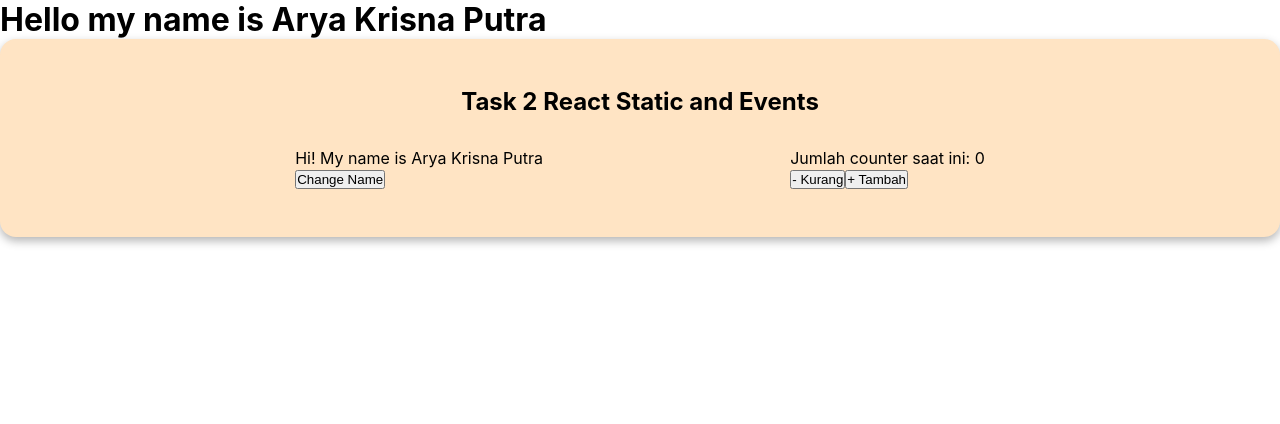
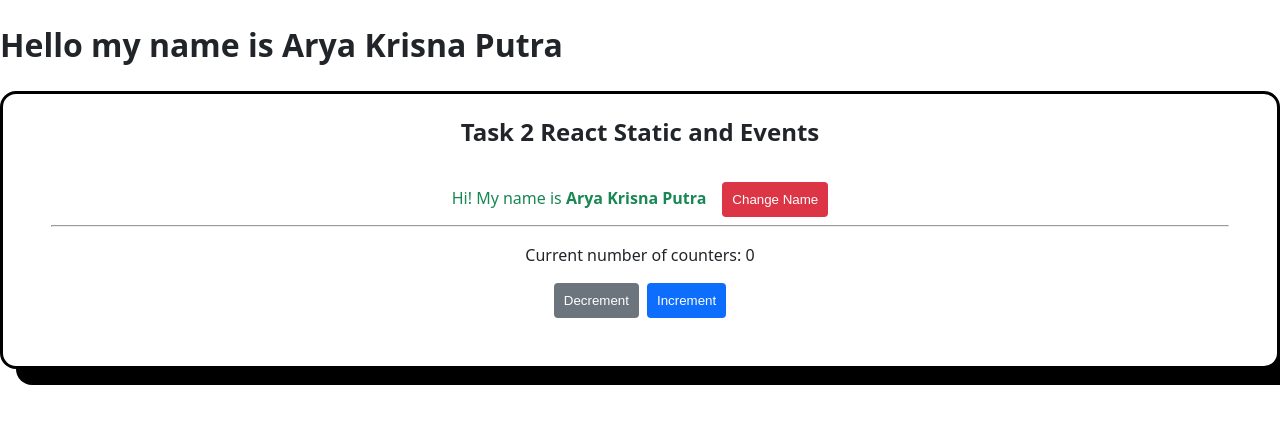
Before and after one commit to aryakpt/react-ss, a React (Create React App) app: page / in a window 1280 px wide. Shown: the top 424 px of the page. Built offline with nearby package versions, Linux system fonts and the light colour scheme.

Commit message:
Task 3 - React Styling Components

```diff
--- a/src/App.css
+++ b/src/App.css
@@ -1,13 +1,124 @@
-* {
+@charset "UTF-8";
+:root {
+  --bs-blue: #0d6efd;
+  --bs-indigo: #6610f2;
+  --bs-purple: #6f42c1;
+  --bs-pink: #d63384;
+  --bs-red: #dc3545;
+  --bs-orange: #fd7e14;
+  --bs-yellow: #ffc107;
+  --bs-green: #198754;
+  --bs-teal: #20c997;
+  --bs-cyan: #0dcaf0;
+  --bs-white: #fff;
+  --bs-gray: #6c757d;
+  --bs-gray-dark: #343a40;
+  --bs-gray-100: #f8f9fa;
+  --bs-gray-200: #e9ecef;
+  --bs-gray-300: #dee2e6;
+  --bs-gray-400: #ced4da;
+  --bs-gray-500: #adb5bd;
+  --bs-gray-600: #6c757d;
+  --bs-gray-700: #495057;
+  --bs-gray-800: #343a40;
+  --bs-gray-900: #212529;
+  --bs-primary: #0d6efd;
+  --bs-secondary: #6c757d;
+  --bs-success: #198754;
+  --bs-info: #0dcaf0;
+  --bs-warning: #ffc107;
+  --bs-danger: #dc3545;
+  --bs-light: #f8f9fa;
+  --bs-dark: #212529;
+  --bs-primary-rgb: 13, 110, 253;
+  --bs-secondary-rgb: 108, 117, 125;
+  --bs-success-rgb: 25, 135, 84;
+  --bs-info-rgb: 13, 202, 240;
+  --bs-warning-rgb: 255, 193, 7;
+  --bs-danger-rgb: 220, 53, 69;
+  --bs-light-rgb: 248, 249, 250;
+  --bs-dark-rgb: 33, 37, 41;
+  --bs-white-rgb: 255, 255, 255;
+  --bs-black-rgb: 0, 0, 0;
+  --bs-body-color-rgb: 33, 37, 41;
+  --bs-body-bg-rgb: 255, 255, 255;
+  --bs-font-sans-serif: system-ui, -apple-system, "Segoe UI", Roboto, "Helvetica Neue", Arial, "Noto Sans", "Liberation Sans", sans-serif, "Apple Color Emoji", "Segoe UI Emoji", "Segoe UI Symbol", "Noto Color Emoji";
+  --bs-font-monospace: SFMono-Regular, Menlo, Monaco, Consolas, "Liberation Mono", "Courier New", monospace;
+  --bs-gradient: linear-gradient(180deg, rgba(255, 255, 255, 0.15), rgba(255, 255, 255, 0));
+  --bs-body-font-family: var(--bs-font-sans-serif);
+  --bs-body-font-size: 1rem;
+  --bs-body-font-weight: 400;
+  --bs-body-line-height: 1.5;
+  --bs-body-color: #212529;
+  --bs-body-bg: #fff;
+}
+*,
+::after,
+::before {
+  box-sizing: border-box;
+}
+@media (prefers-reduced-motion: no-preference) {
+  :root {
+    scroll-behavior: smooth;
+  }
+}
+body {
   margin: 0;
-  padding: 0;
-}
-
-body {
-  box-sizing: border-box;
+  font-family: var(--bs-body-font-family);
+  font-size: var(--bs-body-font-size);
+  font-weight: var(--bs-body-font-weight);
+  line-height: var(--bs-body-line-height);
+  color: var(--bs-body-color);
+  text-align: var(--bs-body-text-align);
+  background-color: var(--bs-body-bg);
+  -webkit-text-size-adjust: 100%;
+  -webkit-tap-highlight-color: transparent;
 }
 
 .container {
   max-width: 1440px;
   margin: auto;
 }
+
+.btn {
+  padding: 10px;
+  border: none;
+  background-color: transparent;
+  cursor: pointer;
+  border-radius: 0.25rem;
+  transition: all 0.3s;
+}
+
+.btn-red {
+  color: #fff;
+  background-color: #dc3545;
+  border-color: #dc3545;
+}
+
+.btn-red:hover {
+  color: #fff;
+  background-color: #bb2d3b;
+  border-color: #b02a37;
+}
+
+.btn-primary {
+  color: #fff;
+  background-color: #0d6efd;
+  border-color: #0d6efd;
+}
+.btn-primary:hover {
+  color: #fff;
+  background-color: #0b5ed7;
+  border-color: #0a58ca;
+}
+
+.btn-secondary {
+  color: #fff;
+  background-color: #6c757d;
+  border-color: #6c757d;
+}
+.btn-secondary:hover {
+  color: #fff;
+  background-color: #5c636a;
+  border-color: #565e64;
+}
--- a/src/components/Section2/Section2.css
+++ b/src/components/Section2/Section2.css
@@ -1,10 +1,11 @@
 .section-2 {
-  background-color: bisque;
+  background-color: white;
   max-width: 1440px;
   margin: auto;
-  padding: 3rem;
+  padding: 0 3rem 3rem;
+  border: solid black 3px;
   border-radius: 1rem;
-  box-shadow: 0px 4px 10px rgba(0, 0, 0, 0.295);
+  box-shadow: 16px 16px 0px rgba(0, 0, 0);
 }
 
 .section-2__title {
@@ -12,7 +13,24 @@
   margin-bottom: 2rem;
 }
 
-.section-2__task {
-  display: flex;
-  justify-content: space-evenly;
+.section-2__task__name {
+  text-align: center;
 }
+
+.section-2__task__name p {
+  color: var(--bs-green);
+  margin-right: 1rem;
+}
+
+.section-2__task__name p,
+button {
+  display: inline;
+}
+
+.section-2__task__count {
+  text-align: center;
+}
+
+.section-2__task__count button {
+  margin: 0 0.25rem;
+}
--- a/src/components/Section2/index.js
+++ b/src/components/Section2/index.js
@@ -20,13 +20,22 @@ function Section2({ fullName }) {
         <h1 className="section-2__title">Task 2 React Static and Events</h1>
         <div className="section-2__task">
           <div className="section-2__task__name">
-            <p>Hi! My name is {name}</p>
-            <button onClick={onClickHandler}>Change Name</button>
+            <p>
+              Hi! My name is <b>{name}</b>
+            </p>
+            <button className="btn btn-red" onClick={onClickHandler}>
+              Change Name
+            </button>
           </div>
+          <hr />
           <div className="section-2__task__count">
-            <p>Jumlah counter saat ini: {count}</p>
-            <button onClick={onReduceHandler}>- Kurang</button>
-            <button onClick={onAddHandler}>+ Tambah</button>
+            <p>Current number of counters: {count}</p>
+            <button className="btn btn-secondary" onClick={onReduceHandler}>
+              Decrement
+            </button>
+            <button className="btn btn-primary" onClick={onAddHandler}>
+              Increment
+            </button>
           </div>
         </div>
       </div>
```
